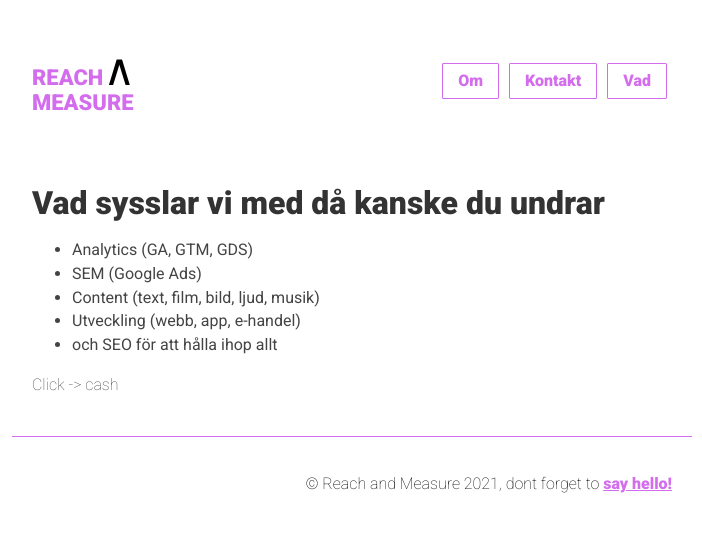
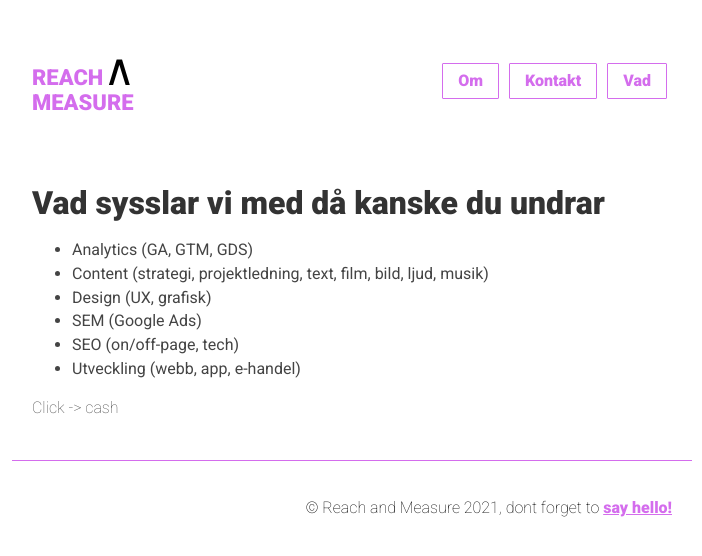
Before and after one commit to reachandmeasure/RetM, a Jekyll site: the page built from what-we-do.md, in a window 1280 px wide. Shown: the top 556 px of the page, without its empty margins (288-990 px from the left). Built offline with Jekyll 4.4.1, drawn with Linux system fonts in a browser that asks for light colours.

Commit message:
Update what-we-do.md

```diff
--- a/what-we-do.md
+++ b/what-we-do.md
@@ -11,9 +11,10 @@ description: >-
 # Vad sysslar vi med då kanske du undrar
 
 - Analytics (GA, GTM, GDS)
+- Content (strategi, projektledning, text, film, bild, ljud, musik)
+- Design (UX, grafisk)
 - SEM (Google Ads)
-- Content (text, film, bild, ljud, musik)
+- SEO (on/off-page, tech)
 - Utveckling (webb, app, e-handel)
-- och SEO för att hålla ihop allt
 
 Click -> cash
```
